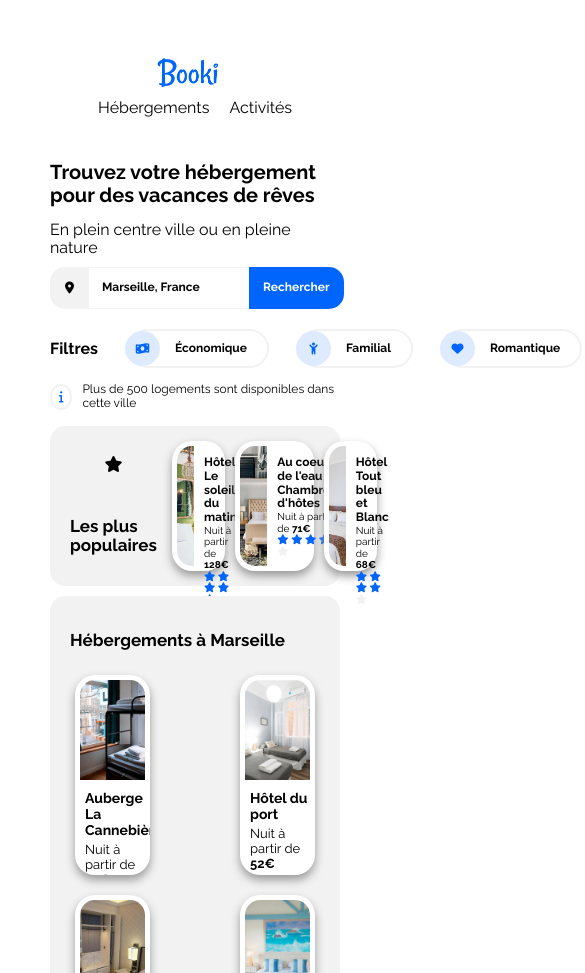
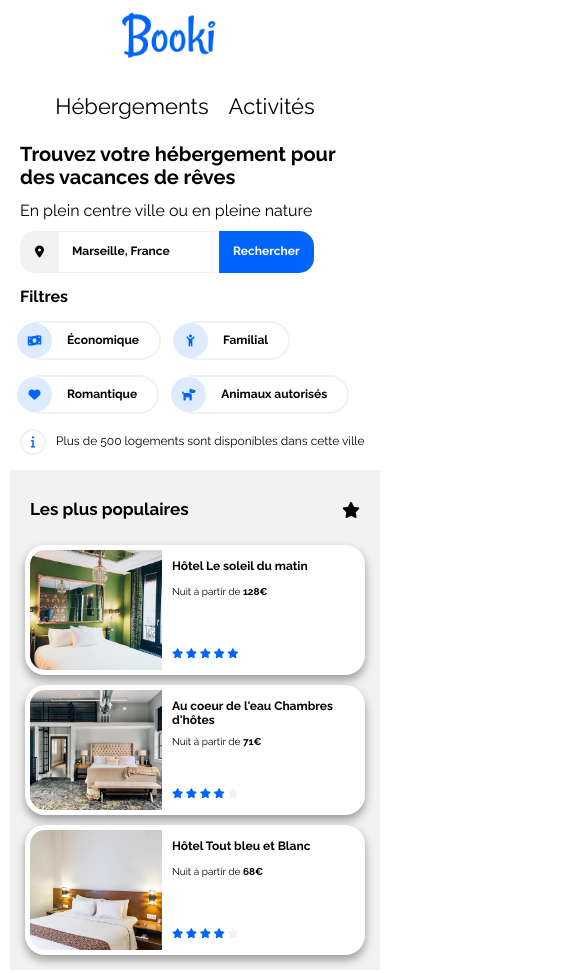
Before and after one commit to Marvinviverge/Booki, a plain HTML site: page index.html in a window 390 px wide. Shown: the top 973 px of the page, 585 px wide, since content can reach past the window. Drawn offline with Linux system fonts and the light colour scheme.

Commit message:
almost finishing responsive

```diff
--- a/css/style.css
+++ b/css/style.css
@@ -122,12 +122,18 @@ form
 }
     /* Deuxième section/Filtres */
 
-#filters
+#filters_parents
 {
     display:flex;
     align-items: center;
-    margin-top: 20px;
-    gap: 30px;
+    gap:15px;
+    margin-top:15px;
+}
+
+#eco_parent
+{
+    display: flex;
+    gap:15px;
 }
 
 #eco
@@ -545,9 +551,56 @@ h3{
 /* Responsive smartphone */
 @media screen and (max-width: 767px)
 {
-    #bloc_page
+    main
     {
-        width:auto;
+        padding:10px;
+    }
+
+    #logo
+    {
+        height:70px;
+        margin-bottom:20px;
+    }
+
+    header
+    {
+        width:100%;
+        flex-direction:column;
+        padding:inherit;
+    }
+
+    nav a:hover
+    {
+        border-top:inherit;
+        border-bottom: 2px solid #0065FC;
+    }
+
+    nav ul
+    {
+        font-size: 22px;
+    }
+
+    #search_city
+    {
+        padding:0px 10px;
+    }
+
+
+    #filters_parents
+    {
+        flex-direction: column;
+        align-items: inherit;
+        padding: 0px 10px;
+    }
+
+    #eco_parent
+    {
+        flex-wrap: wrap;
+    }
+
+    #informations
+    {
+        padding: 0px 10px;
     }
 
     #hostels
@@ -556,8 +609,91 @@ h3{
         flex-direction: column-reverse;
     }
 
-    header
+    #hostels_marseille
     {
-        flex-direction:column;
+        background-color: inherit;
+        padding:10px;
+        margin-top: 10px;
+    }
+    #most_pop
+    {
+        flex-direction: column;
+        border-radius: inherit;
+        padding: 10px;
+    }
+
+    #most_pop_children
+    {
+        flex-direction: row;
+    }
+
+    .hostels_line1
+    {
+        flex-direction: column;
+    }
+
+    .hostels_line1 a
+    {
+        height:inherit;
+        width: inherit;
+    }
+
+    #activities
+    {
+        padding:10px;
+        margin-top:30px;
+    }
+
+    #activities_children
+    {
+        flex-direction: column;
+    }
+
+    #activities_children_port
+    {
+        width:inherit;
+        height: 200px;
+    }
+
+    .activities_children_container_bis
+    {
+        width:inherit;
+        height: inherit;
+    }
+    #activities_children_calanques
+    {
+        width:inherit;
+        height: 200px;
+    }
+    #activities_children_longchamp
+    {
+        width:inherit;
+        height: 200px;
+    }
+    #activities_children_frioul
+    {
+        width:inherit;
+        height: 200px;
+    }
+    #activities_children_fort
+    {
+        width:inherit;
+        height: 200px;
+    }
+    #activities_children_notre_dame
+    {
+        width:inherit;
+        height: 200px;
+    }
+
+    #activities_children img
+    {
+        height:80%;
+    }
+
+    .footer_container
+    {
+        flex-direction: column;
+        gap:50px;
     }
 }
--- a/index.html
+++ b/index.html
@@ -45,13 +45,17 @@
 
                 <!--Section des filtres-->
 
-                <section id="filters">
+            <div id="filters_parents">
+                <div id="filters">
                     <h3>Filtres</h3>
+                </div>
+                <div id="eco_parent">
                     <div id="eco"><i class="fa-solid fa-money-bill-wave blue"></i>Économique</div>
                     <div id="eco"><i class="fa-solid fa-child-reaching blue"></i>Familial</div>
                     <div id="eco"><i class="fa-solid fa-heart blue"></i>Romantique</div>
                     <div id="eco"><i class="fa-solid fa-dog blue"></i>Animaux autorisés</div>
-                </section>
+                </div>
+            </div>
 
                 <!--Section information-->
 
@@ -257,17 +261,17 @@
                             </div>
                             <div id="activities_children_frioul">
                                 <img src="./images/activites/4_small/kevin-hikari-rV_Qd1l-VXg-unsplash.jpg" class="image_iles_du_frioul"/>
-                                <h3>Iles du Frioul</h3>
+                                <h3>Îles du Frioul</h3>
                             </div>
                         </div>
                         <div id="activities_children_calanques">
                             <img src="./images/activites/4_small/kilyan-sockalingum-NR8-cBCN3aI-unsplash.jpg" class="image_de_calanques"/>
-                            <h3>Parc national des calanques</h3>
+                            <h3>Parc National des Calanques</h3>
                         </div>
                         <div class="activities_children_container_bis">
                             <div id="activities_children_notre_dame">
                                 <img src="./images/activites/4_small/florian-wehde-xW9e8gdotxI-unsplash.jpg" class="image_de_notre_dame"/>
-                                <h3>Notre-dame-de-la-garde</h3>
+                                <h3>Notre-Dame-de-la-Garde</h3>
                             </div>
                             <div id="activities_children_longchamp">
                                 <img src="./images/activites/4_small/lena-paulin-wH2-EJoDcV0-unsplash.jpg" class="image_de_parc"/>
```
